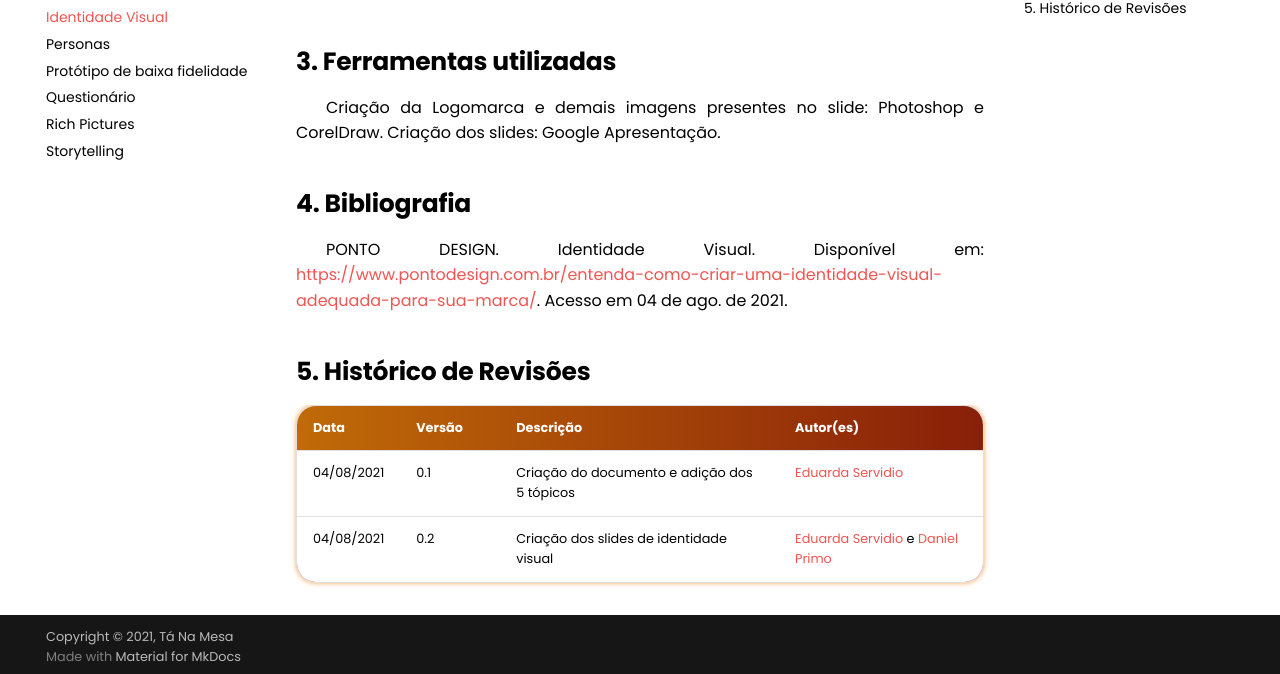
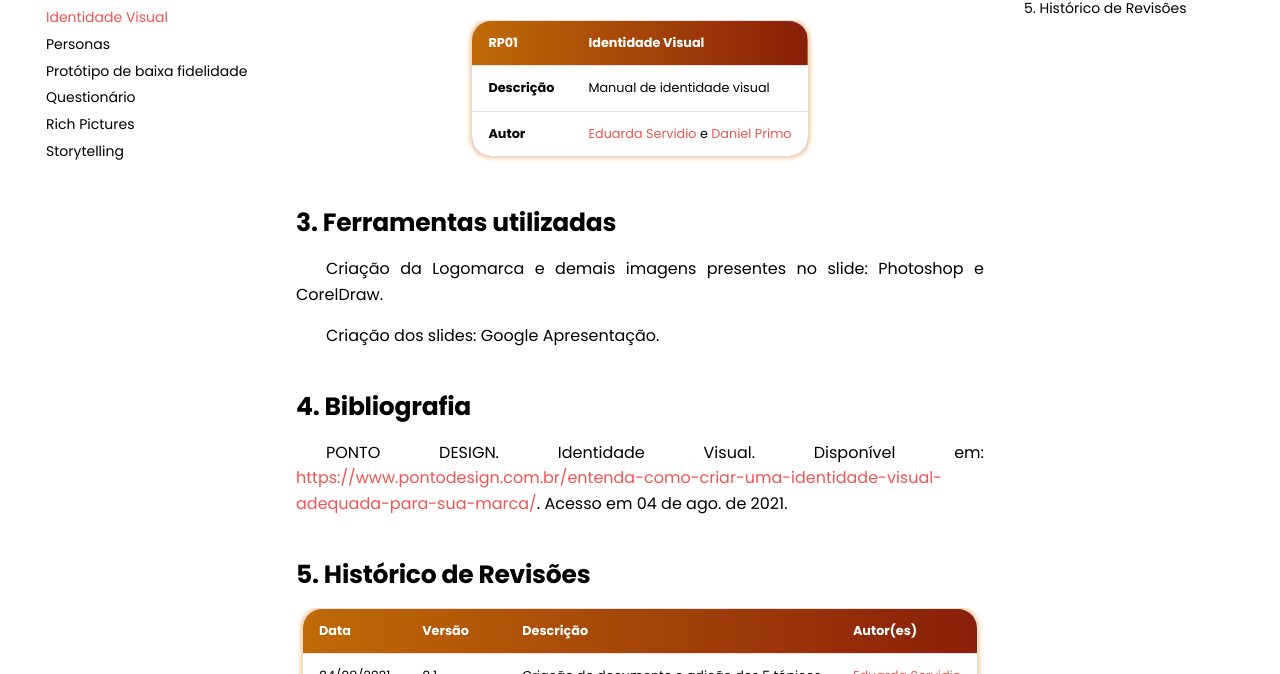
Before and after one commit to UnBArqDsw2021-1/2021.1_G02_TaNaMesa_docs, an MkDocs documentation site: the page built from docs/seminario1/identidade-visual.md, in a window 1280 px wide and 900 px high, scrolled down 819 px, cut to the strip 226-900 px from the top of the window. Built offline with MkDocs 1.6.1 and Material for MkDocs 9.7.7, drawn with Linux system fonts in a browser that asks for light colours; comment, search, counter and statistics services are not loaded.

Commit message:
(#36) Correções Identidade Visual

```diff
--- a/docs/seminario1/identidade-visual.md
+++ b/docs/seminario1/identidade-visual.md
@@ -7,9 +7,16 @@ A identidade visual, no nosso projeto, é o conjunto de todas as formas visuais
 
 <iframe src="https://docs.google.com/presentation/d/1cqHehaKPVooiFK7OJ0o08Ob8CfAje1CwZLQSL7UhIYc/edit?usp=sharing" frameborder="0" width="960" height="569" allowfullscreen="true" mozallowfullscreen="true" webkitallowfullscreen="true"></iframe>
 
+| **RP01** | **Identidade Visual**  |
+|--|--|
+|**Descrição**|  Manual de identidade visual |
+|**Autor**|      [Eduarda Servidio](https://github.com/ServideoEC) e [Daniel Primo](https://github.com/danieldagerom) |
+
+
 ## 3. Ferramentas utilizadas
 
 Criação da Logomarca e demais imagens presentes no slide: Photoshop e CorelDraw.
+
 Criação dos slides: Google Apresentação.
 
 ## 4. Bibliografia
@@ -21,4 +28,3 @@ PONTO DESIGN. Identidade Visual. Disponível em: <https://www.pontodesign.com.br
 | Data       | Versão | Descrição            | Autor(es)                                        |
 | :--------- | :----- | :------------------- | :----------------------------------------------- |
 | 04/08/2021 | 0.1    | Criação do documento e adição dos 5 tópicos | [Eduarda Servidio](https://github.com/ServideoEC)     |
-| 04/08/2021 | 0.2    | Criação dos slides de identidade visual  | [Eduarda Servidio](https://github.com/ServideoEC) e [Daniel Primo](https://github.com/danieldagerom)    |
```
